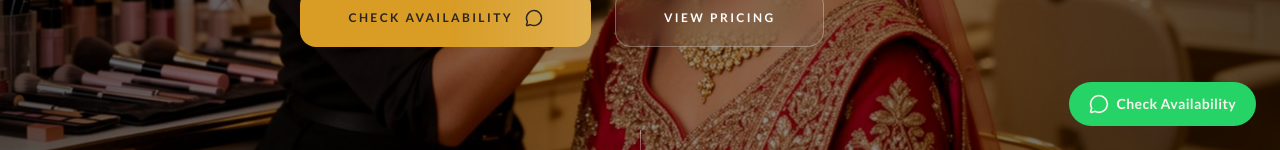
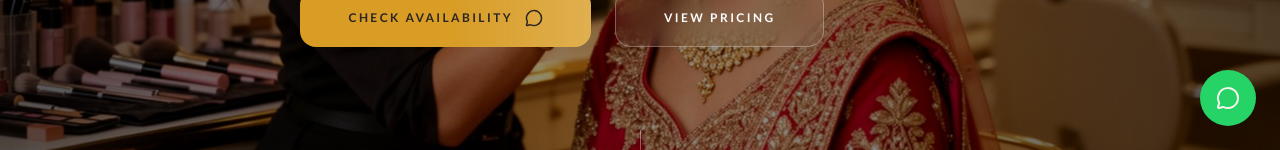
Before and after one commit to samir-shaikh7/Soniya-Repository, a React (Vite) app: page / in a window 1280 px wide. Shown: the part 650-800 px from the top of the page. Built offline with nearby package versions, Linux system fonts and the light colour scheme; no server answers; the database is empty; the HTML template or start-up script is replaced by a standard one.

Commit message:
Add files via upload

```diff
--- a/src/components/WhatsAppButton.tsx
+++ b/src/components/WhatsAppButton.tsx
@@ -12,16 +12,15 @@ const WhatsAppButton = () => {
       href={whatsappUrl}
       target="_blank"
       rel="noopener noreferrer"
-      className="fixed bottom-6 right-6 z-50 flex items-center gap-2 px-5 py-3 rounded-full shadow-2xl text-primary-foreground font-body text-sm font-semibold tracking-wide"
+      className="fixed bottom-6 right-6 z-50 flex items-center justify-center p-4 rounded-full shadow-2xl text-primary-foreground font-body transition-all hover:shadow-[0_0_20px_rgba(37,211,102,0.5)]"
       style={{ backgroundColor: "#25D366" }}
-      whileHover={{ scale: 1.05 }}
-      whileTap={{ scale: 0.95 }}
-      initial={{ y: 100, opacity: 0 }}
-      animate={{ y: 0, opacity: 1 }}
-      transition={{ delay: 1, type: "spring" }}
+      whileHover={{ scale: 1.1, rotate: 5 }}
+      whileTap={{ scale: 0.9 }}
+      initial={{ scale: 0, opacity: 0 }}
+      animate={{ scale: 1, opacity: 1 }}
+      transition={{ delay: 1, type: "spring", stiffness: 260, damping: 20 }}
     >
-      <MessageCircle size={20} />
-      <span className="hidden sm:inline">Check Availability</span>
+      <MessageCircle size={24} />
     </motion.a>
   );
 };
```
